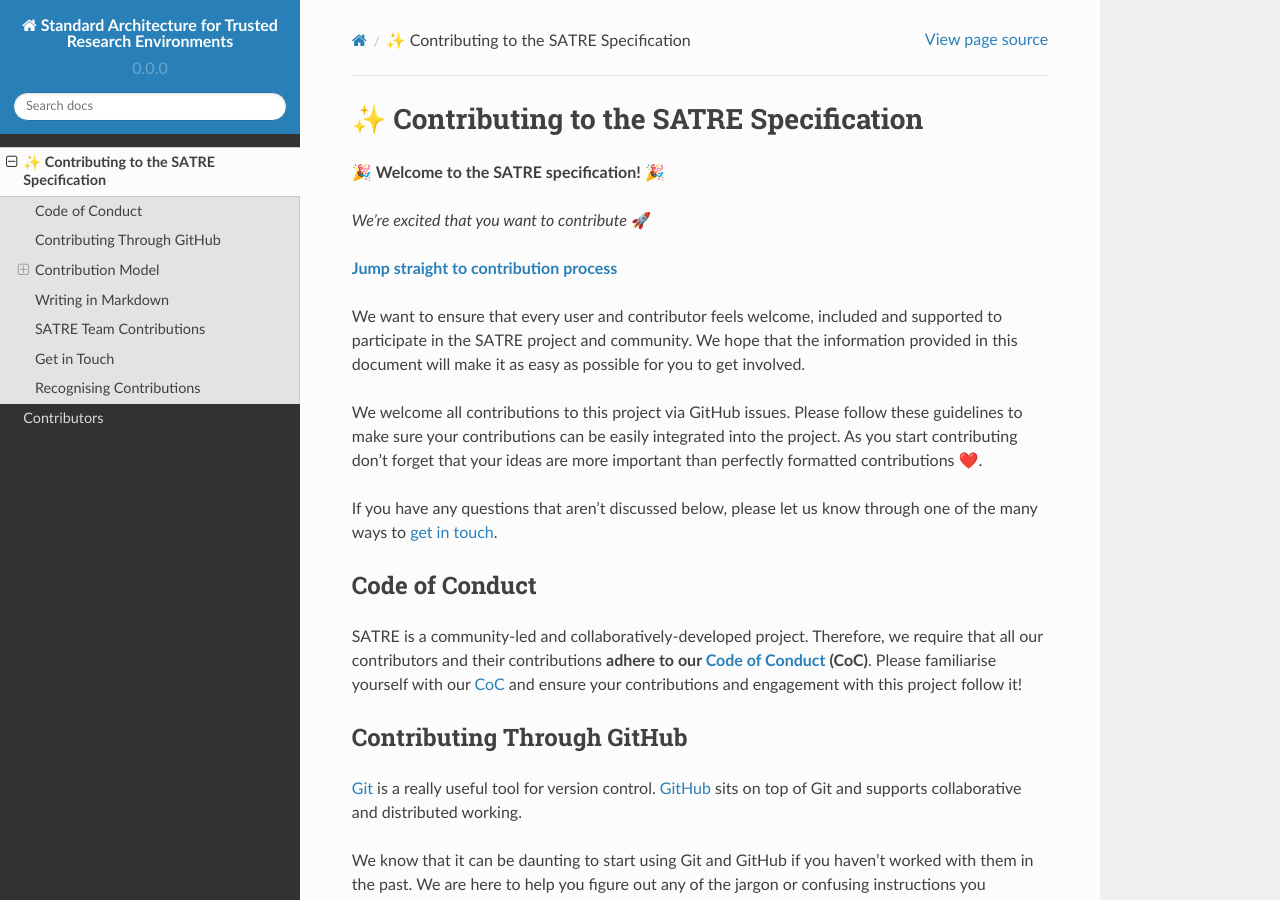
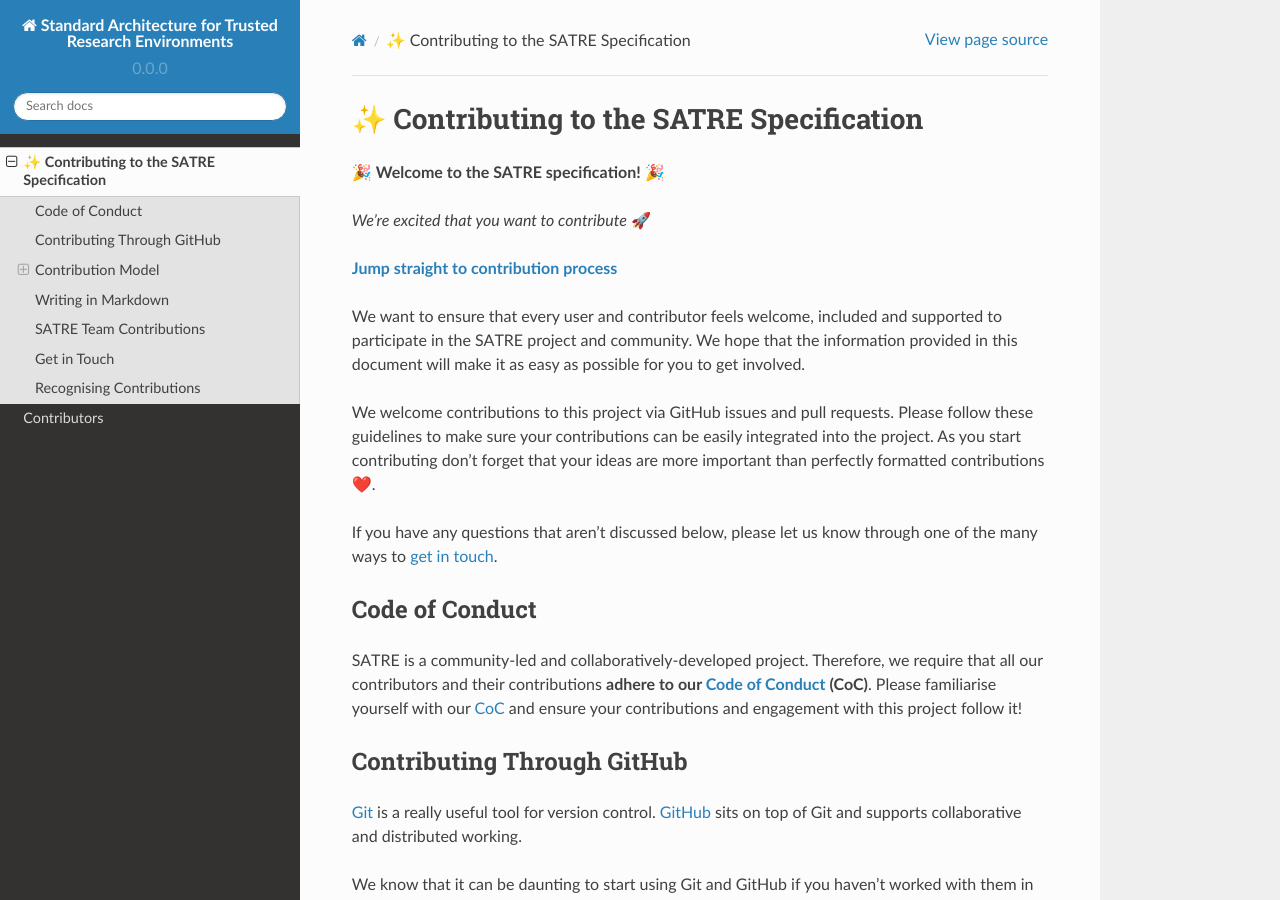
Before and after one commit to sa-tre/satre-specification, a Sphinx documentation site: the page built from docs/source/contributing.md, in a window 1280 px wide and 900 px high. Built offline with Sphinx 7.4.7 and the Read the Docs theme 2.0.0, drawn with Linux system fonts in a browser that asks for light colours.

Commit message:
Change one-sentence summary of contribution model

```diff
--- a/docs/source/contributing.md
+++ b/docs/source/contributing.md
@@ -9,7 +9,7 @@ _We're excited that you want to contribute_ 🚀
 We want to ensure that every user and contributor feels welcome, included and supported to participate in the SATRE project and community.
 We hope that the information provided in this document will make it as easy as possible for you to get involved.
 
-We welcome all contributions to this project via GitHub issues.
+We welcome contributions to this project via GitHub issues and pull requests.
 Please follow these guidelines to make sure your contributions can be easily integrated into the project.
 As you start contributing don't forget that your ideas are more important than perfectly formatted contributions ❤️.
 
```
